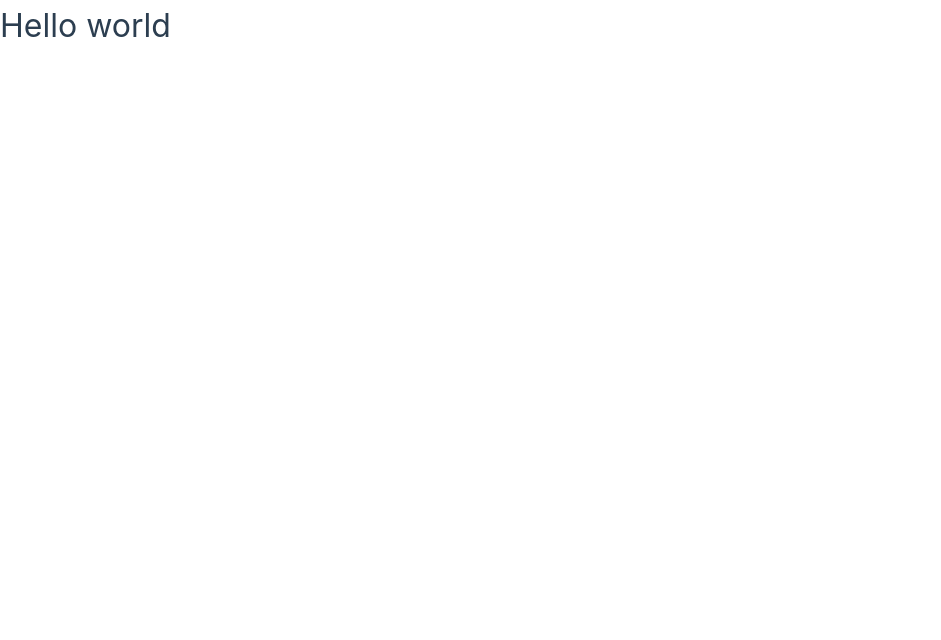
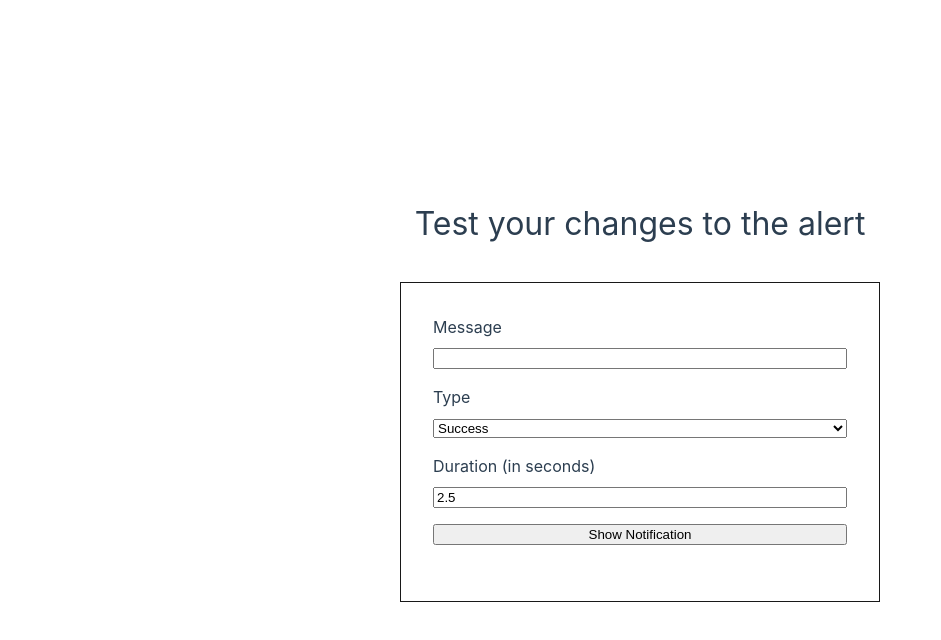
Before and after one commit to ysoares0209/SnackfyVue, a Vue app: page / in a window 1280 px wide. Shown: the top 640 px of the page, without its empty margins (0-941 px from the left). Built offline with nearby package versions, Linux system fonts and the light colour scheme.

Commit message:
feat: add form in App.vue to test Snackfy component

```diff
--- a/src/App.vue
+++ b/src/App.vue
@@ -1,7 +1,71 @@
-<script setup lang="ts"></script>
+<script setup lang="ts">
+  import { ref } from 'vue';
+  import SnackfyVue from './components/SnackfyVue.vue';
+
+  const SnackfyVueRef = ref<typeof SnackfyVue>(SnackfyVue);
+  const message = ref<string>('');
+  const type = ref<string>('success');
+  const duration = ref<number>(2.5);
+
+  const formSubmit = (e: Event) => {
+    e.preventDefault();
+    SnackfyVueRef.value.showNotification({
+      message: message.value,
+      type: type.value as 'success' | 'error',
+      duration: duration.value
+    });
+  };
+</script>
 
 <template>
-  <h1>Hello world</h1>
+  <main class="container">
+    <h1 class="title">Test your changes to the alert</h1>
+    <form class="notification-form" @submit="formSubmit">
+      <div class="form-group">
+        <label for="message">Message</label>
+        <input id="message" v-model="message" />
+      </div>
+      <div class="form-group">
+        <label for="type">Type</label>
+        <select id="type" v-model="type">
+          <option value="success">Success</option>
+          <option value="error">Error</option>
+        </select>
+      </div>
+      <div class="form-group">
+        <label for="duration">Duration (in seconds)</label>
+        <input id="duration" required v-model="duration" />
+      </div>
+      <button type="submit">Show Notification</button>
+    </form>
+  </main>
+  <SnackfyVue ref="SnackfyVueRef" />
 </template>
 
-<style scoped></style>
+<style scoped>
+  .container {
+    height: 100vh;
+    width: 100vw;
+    display: flex;
+    flex-direction: column;
+    align-items: center;
+    justify-content: center;
+  }
+
+  .notification-form {
+    height: 20rem;
+    width: 30rem;
+    padding: 2rem;
+    margin-top: 2rem;
+    display: flex;
+    flex-direction: column;
+    gap: 1rem;
+    border: 1px solid #181818;
+  }
+
+  .form-group {
+    display: flex;
+    flex-direction: column;
+    gap: 0.5rem;
+  }
+</style>
```
